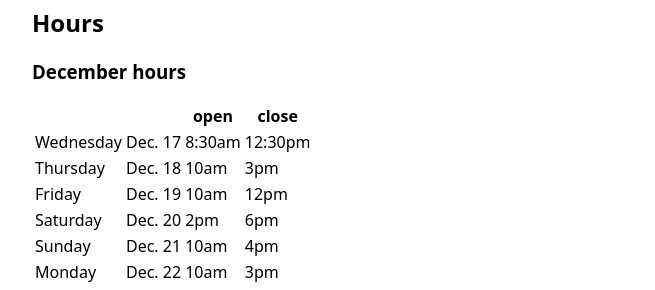
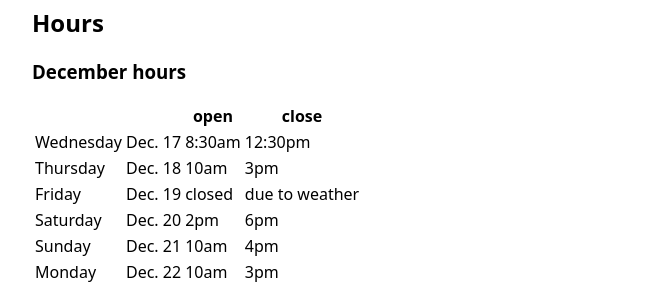
Before and after one commit to GSBC-longisland/GSBC-longisland.github.io, a Jekyll site: the page built from hours.md, in a window 1280 px wide. Shown: the part 559-849 px from the top of the page, without its empty margins (283-938 px from the left). Built offline with Jekyll 4.4.1, drawn with Linux system fonts in a browser that asks for light colours.

Commit message:
Change Friday hours to closed due to weather
Updated Friday's hours to reflect closure due to weather.

```diff
--- a/hours.md
+++ b/hours.md
@@ -11,7 +11,7 @@ permalink: /hours/
 |-----|------|-------|-----|
 | Wednesday | Dec. 17 | 8:30am | 12:30pm |
 | Thursday | Dec. 18 | 10am | 3pm |
-| Friday | Dec. 19 | 10am | 12pm |
+| Friday | Dec. 19 | closed | due to weather |
 | Saturday | Dec. 20 | 2pm | 6pm |
 | Sunday | Dec. 21 | 10am | 4pm |
 | Monday | Dec. 22 | 10am | 3pm |
```
